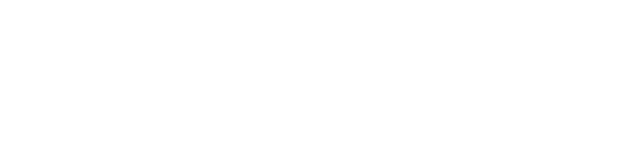
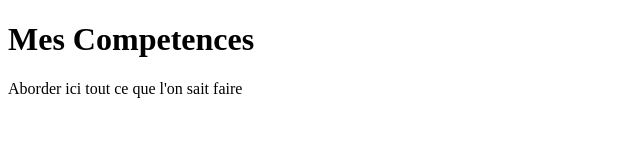
Before and after one commit to Dev4Emmatig/mon-cv, a plain HTML site: page index.html in a window 1280 px wide. Shown: the whole page, without its empty margins (0-640 px from the left). Drawn offline with Linux system fonts and the light colour scheme.

Commit message:
mise en place de la section competences

```diff
--- a/index.html
+++ b/index.html
@@ -6,6 +6,7 @@
     <title>Document</title>
 </head>
 <body>
-
+    <h1>Mes Competences</h1>
+    Aborder ici tout ce que l'on sait faire
 </body>
 </html>
```
